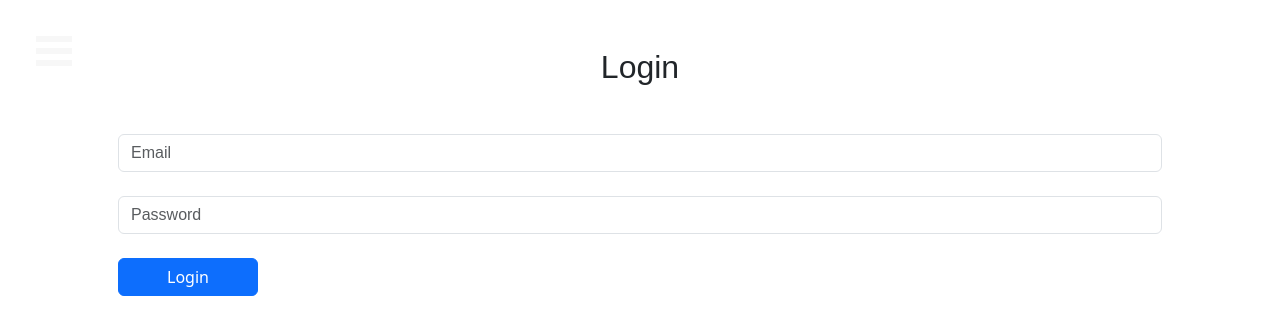
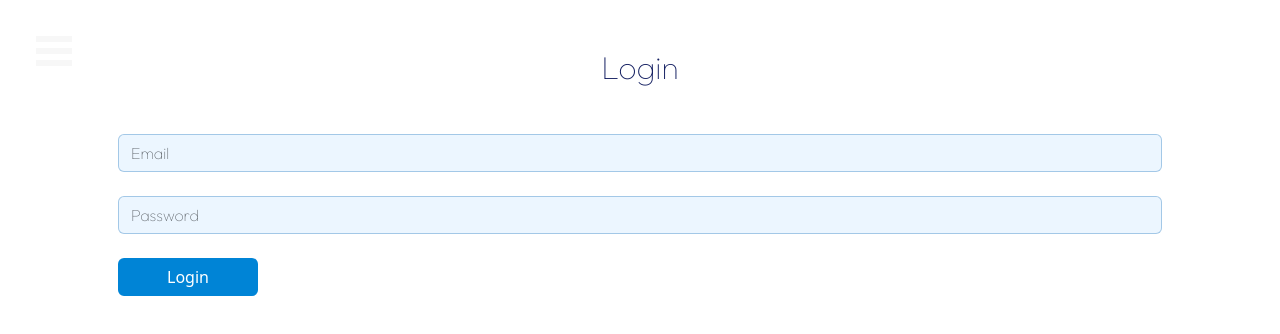
Before and after one commit to vicmaburrito/login-signup-menu, a React (Create React App) app: page /Login in a window 1280 px wide. Shown: the top 334 px of the page. Built offline with nearby package versions, Linux system fonts and the light colour scheme; no server answers.

Commit message:
Add color specifications and fix console errors

```diff
--- a/src/App.css
+++ b/src/App.css
@@ -1,11 +1,22 @@
-
-@font-face {
-  font-family: "outfit";
-  src:
-    local("outfit"),
-    url('https://fonts.googleapis.com/css2?family=Outfit:wght@100&display=swap') format("truetype");
-}
+@import url('https://fonts.googleapis.com/css2?family=Outfit:wght@100&display=swap');
 
 .outfit {
   font-family: 'outfit', sans-serif !important;
 }
+
+.color-152062 {
+  color: #152062;
+}
+
+.color-1a75c3 {
+  color: #1a75c3;
+}
+
+input {
+  border: solid 1px rgba(26, 117, 195, 0.4) !important;
+  background-color: rgba(69, 169, 255, 0.1) !important;
+}
+
+.btn {
+  background-color: #0084d6 !important;
+}
--- a/src/components/FirstBlock/FirstBlock.js
+++ b/src/components/FirstBlock/FirstBlock.js
@@ -25,9 +25,9 @@ function FirstBlock({ userName, logout }) {
           minHeight: 200.00,
           minWidth: 200.00,
           highlightColor: 0xf7f7f7,
-          midtoneColor: 0x9dc567,
+          midtoneColor: 0x000000,
           lowlightColor: 0xfffff,
-          baseColor: 0x064635,
+          baseColor: 0xf7f7f7,
           blurFactor: 0.28,
           speed: 2.90,
           zoom: 1.80,
@@ -41,18 +41,18 @@ function FirstBlock({ userName, logout }) {
   return (
     <section className="masthead d-flex align-items-center" ref={myRef}>
       <div className="container px-4 px-lg-5 text-center scale-down-center">
-        <h1 className="mb-1 display-4 text-white">Auth Application</h1>
+        <h1 className="mb-1 display-4 outfit color-152062">Auth Application</h1>
         <>
           {userName ? (
             <>
-              <h3 className="mb-5 text-white">
+              <h3 className="mb-5 outfit color-152062">
                 <em>
                   Welcome,
                   {userName}
                   !
                 </em>
               </h3>
-              <button type="button" className="btn btn-dark" onClick={handleLogout}>Logout</button>
+              <button type="button" className="btn text-white" onClick={handleLogout}>Logout</button>
             </>
           ) : null}
         </>
--- a/src/components/Login/Login.js
+++ b/src/components/Login/Login.js
@@ -26,12 +26,12 @@ const Login = ({ loginRequest, loading, error }) => {
   return (
     <div className="d-flex align-items-center">
       <div className="container p-5">
-        <h2 className="text-center mb-5 outfit">Login</h2>
+        <h2 className="text-center mb-5 outfit color-152062">Login</h2>
         <form onSubmit={handleSubmit}>
           <div className="form-group">
             <input
               type="email"
-              className="form-control mb-4 outfit"
+              className="form-control mb-4 outfit border-color"
               id="email"
               value={email}
               onChange={handleChangeEmail}
@@ -58,7 +58,7 @@ const Login = ({ loginRequest, loading, error }) => {
             {error}
           </p>
           )}
-          <button type="submit" className="btn btn-primary px-5">Login</button>
+          <button type="submit" className="btn text-white px-5">Login</button>
         </form>
       </div>
     </div>
--- a/src/components/Navbar/Navbar.js
+++ b/src/components/Navbar/Navbar.js
@@ -26,7 +26,7 @@ export default function CustomNavbar() {
             onClick={() => closeMenu()}
             className="text-decoration-none"
           >
-            <h3 className="text-dark">Home</h3>
+            <h3 className="outfit color-152062">Home</h3>
           </Link>
         </li>
         <li className="nav-item">
@@ -35,16 +35,16 @@ export default function CustomNavbar() {
             onClick={() => closeMenu()}
             className="text-decoration-none"
           >
-            <h3 className="text-dark">Login</h3>
+            <h3 className="outfit color-152062">Login</h3>
           </Link>
         </li>
         <li className="nav-item">
           <Link
             to="/SignUp"
             onClick={() => closeMenu()}
-            className="text-decoration-none"
+            className="text-decoration-none "
           >
-            <h3 className="text-dark">SignUp</h3>
+            <h3 className="outfit color-152062">SignUp</h3>
           </Link>
         </li>
       </ul>
--- a/src/components/SignUp/SignUpForm.js
+++ b/src/components/SignUp/SignUpForm.js
@@ -20,6 +20,8 @@ const SignUpForm = () => {
   const [modalBody, setModalBody] = useState('');
   const [isValidEmail, setIsValidEmail] = useState(true);
   const [setProfile] = useState(null);
+  const facebookAppId = process.env.FACEBOOK_APP_ID;
+  const googleClientId = process.env.GOOGLE_CLIENT_ID;
 
   const handleChangeEmail = (event) => {
     setEmail(event.target.value);
@@ -73,7 +75,7 @@ const SignUpForm = () => {
       </Modal>
       <div className="d-flex align-items-center">
         <div className="container p-5">
-          <h2 className="text-center mb-5 outfit">Sign Up</h2>
+          <h2 className="text-center mb-5 outfit color-152062">Sign Up</h2>
           <form>
             <div className="form-group">
               <input type="text" value={name} onChange={handleChangeName} className="form-control mb-4 outfit" id="name" placeholder="Name" required />
@@ -90,13 +92,13 @@ const SignUpForm = () => {
               <input type="password" value={password} onChange={handleChangePass} className="form-control mb-4 outfit" id="password" placeholder="Password" required />
             </div>
             <div className="text-center mb-3">
-              <button type="submit" onClick={handleSubmit} className="btn btn-primary px-5">Submit</button>
+              <button type="submit" onClick={handleSubmit} className="btn text-white px-5">Submit</button>
             </div>
-            <p className="text-muted text-center">or sign up with:</p>
+            <p className="text-center color-1a75c3">or sign up with:</p>
             <div className="text-center d-flex justify-content-center">
               <div className="w-50">
                 <LoginSocialFacebook
-                  appId={process.env.FACEBOOK_APP_ID}
+                  appId={facebookAppId}
                   onResolve={(response) => {
                     setProfile(response.data);
                   }}
@@ -111,7 +113,7 @@ const SignUpForm = () => {
             <div className="text-center d-flex justify-content-center">
               <div className="w-50">
                 <LoginSocialGoogle
-                  client_id={process.env.GOOGLE_CLIENT_ID}
+                  client_id={googleClientId}
                   scope="openid profile email"
                   discoveryDocs="claims_supported"
                   access_type="offline"
--- a/src/index.js
+++ b/src/index.js
@@ -1,5 +1,5 @@
 import React from 'react';
-import ReactDOM from 'react-dom';
+import ReactDOM from 'react-dom/client';
 import { Provider } from 'react-redux';
 import './index.css';
 import App from './App';
@@ -8,11 +8,11 @@ import 'bootstrap/dist/css/bootstrap.min.css';
 import 'bootstrap/dist/js/bootstrap.bundle.min';
 import 'bootstrap-icons/font/bootstrap-icons.css';
 
-ReactDOM.render(
+const root = ReactDOM.createRoot(document.getElementById('root'));
+root.render(
   <Provider store={store}>
     <App />
   </Provider>,
-  document.getElementById('root'),
 );
 
 // If you want to start measuring performance in your app, pass a function
```
